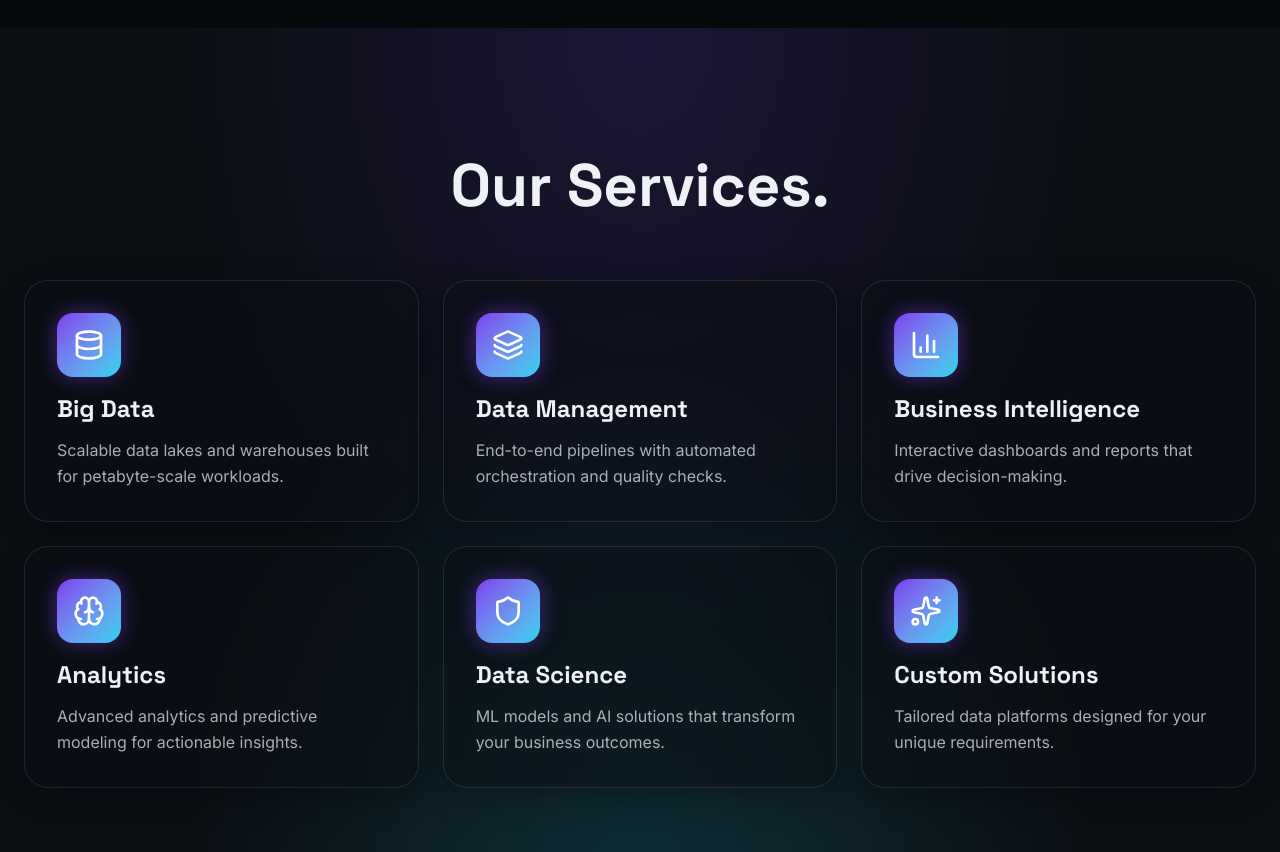
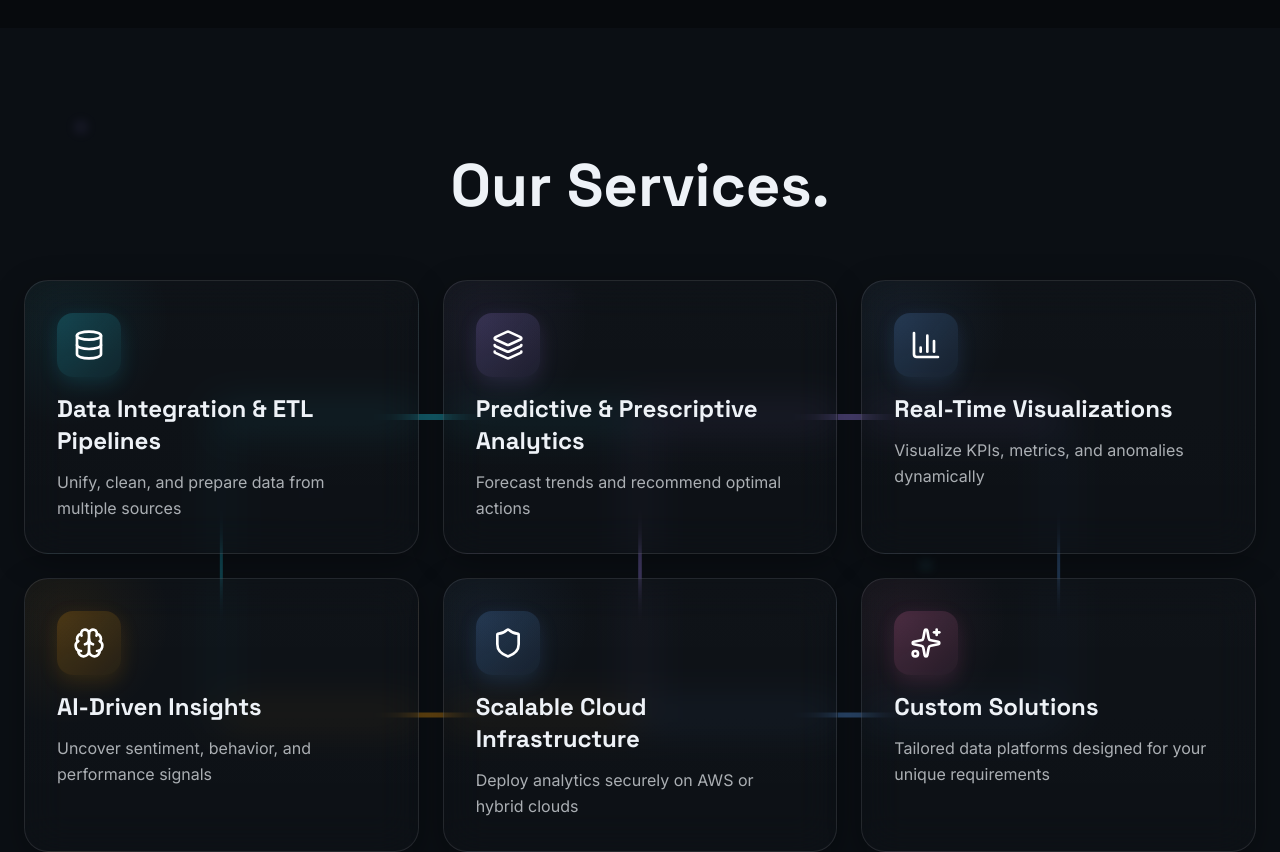
Before and after one commit to taranggg/data-cosmos, a Next.js app: page / in a window 1280 px wide. Shown: the part 2380-3232 px from the top of the page. Built offline with nearby package versions, Linux system fonts and the light colour scheme.

Commit message:
feat: Add SVG stroke animation and enhance ServicesSection with dynamic connectors

```diff
--- a/src/app/globals.css
+++ b/src/app/globals.css
@@ -203,6 +203,19 @@
   box-shadow: 0 0 20px rgba(124, 58, 237, 0.5);
 }
 
+/* SVG stroke draw animation */
+.stroke-animate {
+  stroke-dasharray: 1200;
+  stroke-dashoffset: 1200;
+  animation: draw 1.2s forwards ease-out;
+}
+
+@keyframes draw {
+  to {
+    stroke-dashoffset: 0;
+  }
+}
+
 /* Smooth Scroll */
 html {
   scroll-behavior: smooth;
--- a/src/components/GlassCard.tsx
+++ b/src/components/GlassCard.tsx
@@ -8,6 +8,7 @@ interface GlassCardProps {
   className?: string;
   hover?: boolean;
   delay?: number;
+  style?: React.CSSProperties;
 }
 
 export default function GlassCard({
@@ -15,6 +16,7 @@ export default function GlassCard({
   className = "",
   hover = true,
   delay = 0,
+  style,
 }: GlassCardProps) {
   return (
     <motion.div
@@ -22,7 +24,8 @@ export default function GlassCard({
       whileInView={{ opacity: 1, y: 0 }}
       viewport={{ once: true }}
       transition={{ duration: 0.6, delay }}
-      className={`glass-card rounded-3xl p-8 ${
+      style={style}
+      className={`glass-card rounded-3xl p-8 backdrop-blur-md bg-white/4 border border-white/8 ${
         hover ? "glass-card-hover" : ""
       } ${className}`}
     >
--- a/src/components/ServicesSection.tsx
+++ b/src/components/ServicesSection.tsx
@@ -1,5 +1,6 @@
 "use client";
 
+import { useLayoutEffect, useRef, useState } from "react";
 import { motion } from "framer-motion";
 import SectionTitle from "./SectionTitle";
 import GlassCard from "./GlassCard";
@@ -12,63 +13,247 @@ import {
   Sparkles,
 } from "lucide-react";
 
+type Point = { x: number; y: number };
+
 export default function ServicesSection() {
   const services = [
     {
       icon: Database,
-      title: "Big Data",
-      description:
-        "Scalable data lakes and warehouses built for petabyte-scale workloads.",
+      title: "Data Integration & ETL Pipelines",
+      description: "Unify, clean, and prepare data from multiple sources",
+      color: "#22D3EE",
     },
     {
       icon: Layers,
-      title: "Data Management",
-      description:
-        "End-to-end pipelines with automated orchestration and quality checks.",
+      title: "Predictive & Prescriptive Analytics",
+      description: "Forecast trends and recommend optimal actions",
+      color: "#A78BFA",
     },
     {
       icon: BarChart3,
-      title: "Business Intelligence",
-      description:
-        "Interactive dashboards and reports that drive decision-making.",
+      title: "Real-Time Visualizations",
+      description: "Visualize KPIs, metrics, and anomalies dynamically",
+      color: "#60A5FA",
     },
     {
       icon: Brain,
-      title: "Analytics",
-      description:
-        "Advanced analytics and predictive modeling for actionable insights.",
+      title: "AI-Driven Insights",
+      description: "Uncover sentiment, behavior, and performance signals",
+      color: "#F59E0B",
     },
     {
       icon: Shield,
-      title: "Data Science",
-      description:
-        "ML models and AI solutions that transform your business outcomes.",
+      title: "Scalable Cloud Infrastructure",
+      description: "Deploy analytics securely on AWS or hybrid clouds",
+      color: "#60A5FA",
     },
     {
       icon: Sparkles,
       title: "Custom Solutions",
       description:
-        "Tailored data platforms designed for your unique requirements.",
+        "Tailored data platforms designed for your unique requirements",
+      color: "#F472B6",
     },
   ];
 
+  const containerRef = useRef<HTMLDivElement | null>(null);
+  const cardRefs = useRef<Array<HTMLDivElement | null>>([]);
+  const [points, setPoints] = useState<Point[]>([]);
+
+  useLayoutEffect(() => {
+    if (!containerRef.current) return;
+
+    const compute = () => {
+      const rect = containerRef.current!.getBoundingClientRect();
+      const newPoints: Point[] = cardRefs.current.map((el) => {
+        if (!el) return { x: 0, y: 0 };
+        const r = el.getBoundingClientRect();
+        return {
+          x: r.left + r.width / 2 - rect.left,
+          y: r.top + r.height / 2 - rect.top,
+        };
+      });
+      // ensure we have same length as services
+      if (newPoints.length && newPoints.some((p) => p.x !== 0)) {
+        setPoints(newPoints);
+      }
+    };
+
+    // compute after render and a tiny delay to ensure layout settled
+    compute();
+    const t = window.setTimeout(compute, 120);
+
+    const ro = new ResizeObserver(compute);
+    ro.observe(document.documentElement);
+    window.addEventListener("resize", compute);
+
+    return () => {
+      clearTimeout(t);
+      ro.disconnect();
+      window.removeEventListener("resize", compute);
+    };
+  }, []);
+
+  // Helper to create a smooth cubic curve between two points
+  const buildCurve = (a: Point, b: Point) => {
+    const dx = Math.abs(b.x - a.x);
+    const cx1 = a.x + dx * 0.35;
+    const cx2 = b.x - dx * 0.35;
+    return `M ${a.x} ${a.y} C ${cx1} ${a.y}, ${cx2} ${b.y}, ${b.x} ${b.y}`;
+  };
+
   return (
-    <section className="py-32 px-6 relative overflow-hidden">
-      {/* Background Effect */}
-      <div className="absolute inset-0 cosmic-bg" />
+    <section ref={containerRef} className="py-32 px-6 relative overflow-hidden">
+      {/* Decorative background: connecting lines + colored dots */}
+      <div className="absolute inset-0 pointer-events-none z-0">
+        <svg
+          className="w-full h-full opacity-40"
+          xmlns="http://www.w3.org/2000/svg"
+          preserveAspectRatio="none"
+        >
+          <defs>
+            <linearGradient id="s1" x1="0" x2="1">
+              <stop offset="0%" stopColor="#7C3AED" stopOpacity="0.75" />
+              <stop offset="100%" stopColor="#22D3EE" stopOpacity="0.75" />
+            </linearGradient>
+          </defs>
+
+          {/* Render dynamic connectors when points are available */}
+          {points.length >= services.length && (
+            <g>
+              {/* top row: 0->1->2 */}
+              <path
+                d={buildCurve(points[0], points[1])}
+                stroke={services[0].color}
+                strokeWidth={6}
+                fill="none"
+                strokeLinecap="round"
+                className="stroke-animate"
+                style={{ opacity: 1 }}
+              />
+              <path
+                d={buildCurve(points[1], points[2])}
+                stroke={services[1].color}
+                strokeWidth={6}
+                fill="none"
+                strokeLinecap="round"
+                className="stroke-animate"
+                style={{ opacity: 1, animationDelay: "0.12s" }}
+              />
+
+              {/* bottom row: 3->4->5 */}
+              <path
+                d={buildCurve(points[3], points[4])}
+                stroke={services[3].color}
+                strokeWidth={5}
+                fill="none"
+                strokeLinecap="round"
+                className="stroke-animate"
+                style={{ opacity: 0.95, animationDelay: "0.24s" }}
+              />
+              <path
+                d={buildCurve(points[4], points[5])}
+                stroke={services[4].color}
+                strokeWidth={5}
+                fill="none"
+                strokeLinecap="round"
+                className="stroke-animate"
+                style={{ opacity: 0.95, animationDelay: "0.36s" }}
+              />
+
+              {/* vertical connectors */}
+              <path
+                d={buildCurve(points[1], points[4])}
+                stroke={services[1].color}
+                strokeWidth={3.6}
+                fill="none"
+                strokeLinecap="round"
+                className="stroke-animate"
+                style={{ opacity: 0.85, animationDelay: "0.48s" }}
+              />
+              <path
+                d={buildCurve(points[0], points[3])}
+                stroke={services[0].color}
+                strokeWidth={3}
+                fill="none"
+                strokeLinecap="round"
+                className="stroke-animate"
+                style={{ opacity: 0.7, animationDelay: "0.54s" }}
+              />
+              <path
+                d={buildCurve(points[2], points[5])}
+                stroke={services[2].color}
+                strokeWidth={3}
+                fill="none"
+                strokeLinecap="round"
+                className="stroke-animate"
+                style={{ opacity: 0.7, animationDelay: "0.6s" }}
+              />
+
+              {/* subtle anchor dots (less prominent) */}
+              {points.map((p, i) => (
+                <circle
+                  key={i}
+                  cx={p.x}
+                  cy={p.y}
+                  r={4}
+                  fill={services[i]?.color || "#fff"}
+                  style={{ opacity: 0.06 }}
+                />
+              ))}
+            </g>
+          )}
+        </svg>
+
+        {/* subtle scattered dot accents */}
+        <div className="absolute inset-0">
+          {[
+            { left: "6%", top: "10%", color: "bg-violet-400/24" },
+            { left: "24%", top: "48%", color: "bg-cyan-400/18" },
+            { left: "44%", top: "28%", color: "bg-violet-400/18" },
+            { left: "72%", top: "56%", color: "bg-cyan-300/20" },
+            { left: "88%", top: "42%", color: "bg-pink-400/16" },
+          ].map((d, i) => (
+            <span
+              key={i}
+              className={`absolute w-2 h-2 rounded-full ${d.color} blur-[6px]`}
+              style={{ left: d.left, top: d.top }}
+            />
+          ))}
+        </div>
+      </div>
 
       <div className="relative z-10 max-w-7xl mx-auto">
         <SectionTitle>Our Services.</SectionTitle>
 
         <div className="grid grid-cols-1 md:grid-cols-2 lg:grid-cols-3 gap-6">
           {services.map((service, index) => (
-            <GlassCard key={index} delay={index * 0.1}>
+            <div
+              key={index}
+              ref={(el) => {
+                cardRefs.current[index] = el || null;
+              }}
+            >
+              <GlassCard
+                delay={index * 0.1}
+                className={`relative z-30 overflow-hidden h-full`}
+                style={{
+                  minHeight: 220,
+                  background: `linear-gradient(180deg, rgba(255,255,255,0.02), rgba(255,255,255,0.01)), radial-gradient(circle at 10% 15%, ${service.color}11, transparent 25%)`,
+                }}
+              >
                 <motion.div
-                whileHover={{ scale: 1.05 }}
-                transition={{ duration: 0.3 }}
+                  whileHover={{ scale: 1.03 }}
+                  transition={{ duration: 0.28 }}
                   className="mb-4"
                 >
-                <div className="w-16 h-16 rounded-2xl bg-gradient-to-br from-cosmic-violet to-cosmic-cyan flex items-center justify-center accent-glow">
+                  <div
+                    className="w-16 h-16 rounded-2xl flex items-center justify-center"
+                    style={{
+                      background: `linear-gradient(135deg, ${service.color}33, ${service.color}15)`,
+                      boxShadow: `0 6px 20px ${service.color}22`,
+                    }}
+                  >
                     <service.icon className="w-8 h-8 text-white" />
                   </div>
                 </motion.div>
@@ -80,6 +265,7 @@ export default function ServicesSection() {
                   {service.description}
                 </p>
               </GlassCard>
+            </div>
           ))}
         </div>
       </div>
```
Lines whose indentation alone changed are shown as unchanged.
